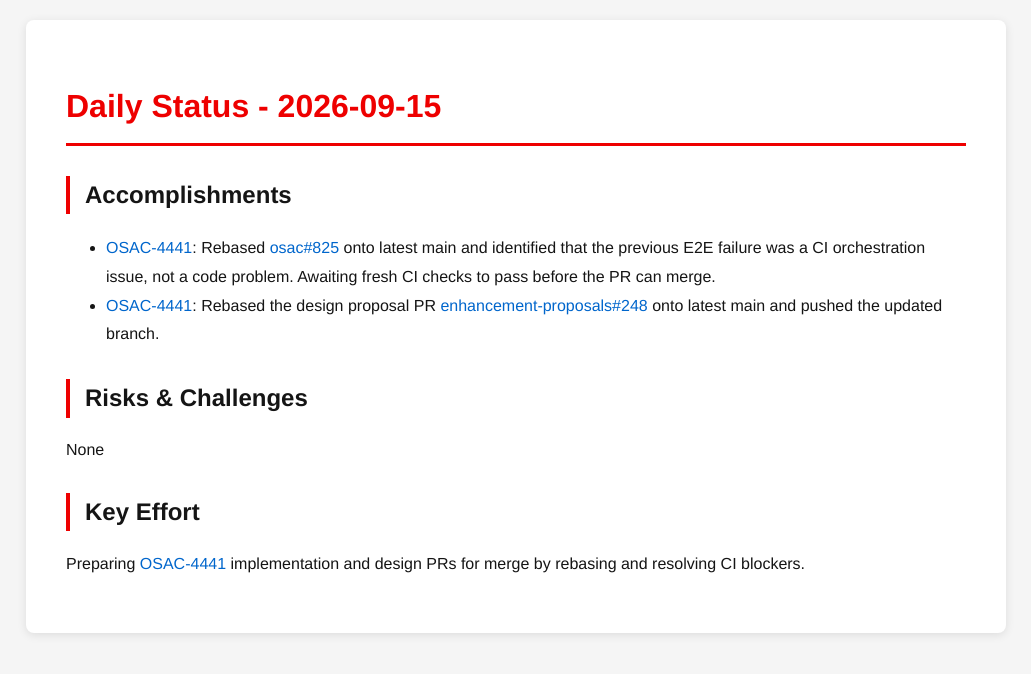
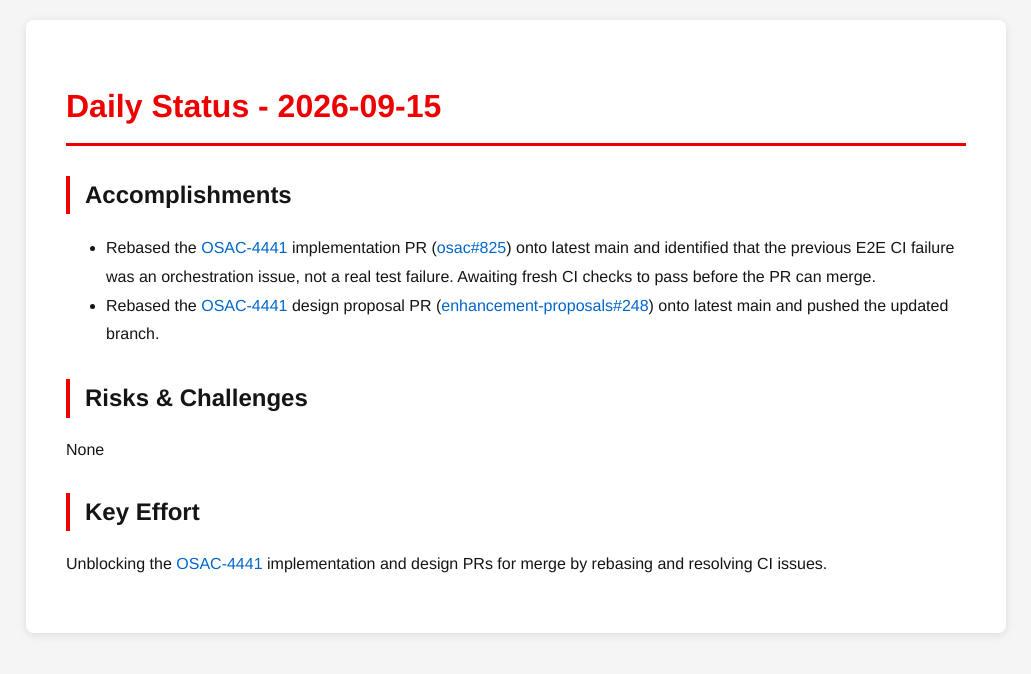
Before and after one commit to tzvatot/daily-status, a Jekyll site: the page built from 2026-09-15.md, in a window 1280 px wide. Shown: the top 674 px of the page, without its empty margins (124-1155 px from the left). Built offline with Jekyll 4.4.1, drawn with Linux system fonts in a browser that asks for light colours.

Commit message:
Daily status update - 2026-09-15

```diff
--- a/2026-09-15.md
+++ b/2026-09-15.md
@@ -7,11 +7,11 @@ date: 2026-09-15
 # Daily Status - 2026-09-15
 
 ## Accomplishments
-- [OSAC-4441](https://redhat.atlassian.net/browse/OSAC-4441): Rebased [osac#825](https://github.com/osac-project/osac/pull/825) onto latest main and identified that the previous E2E failure was a CI orchestration issue, not a code problem. Awaiting fresh CI checks to pass before the PR can merge.
-- [OSAC-4441](https://redhat.atlassian.net/browse/OSAC-4441): Rebased the design proposal PR [enhancement-proposals#248](https://github.com/osac-project/enhancement-proposals/pull/248) onto latest main and pushed the updated branch.
+- Rebased the [OSAC-4441](https://redhat.atlassian.net/browse/OSAC-4441) implementation PR ([osac#825](https://github.com/osac-project/osac/pull/825)) onto latest main and identified that the previous E2E CI failure was an orchestration issue, not a real test failure. Awaiting fresh CI checks to pass before the PR can merge.
+- Rebased the [OSAC-4441](https://redhat.atlassian.net/browse/OSAC-4441) design proposal PR ([enhancement-proposals#248](https://github.com/osac-project/enhancement-proposals/pull/248)) onto latest main and pushed the updated branch.
 
 ## Risks & Challenges
 None
 
 ## Key Effort
-Preparing [OSAC-4441](https://redhat.atlassian.net/browse/OSAC-4441) implementation and design PRs for merge by rebasing and resolving CI blockers.
+Unblocking the [OSAC-4441](https://redhat.atlassian.net/browse/OSAC-4441) implementation and design PRs for merge by rebasing and resolving CI issues.
```
